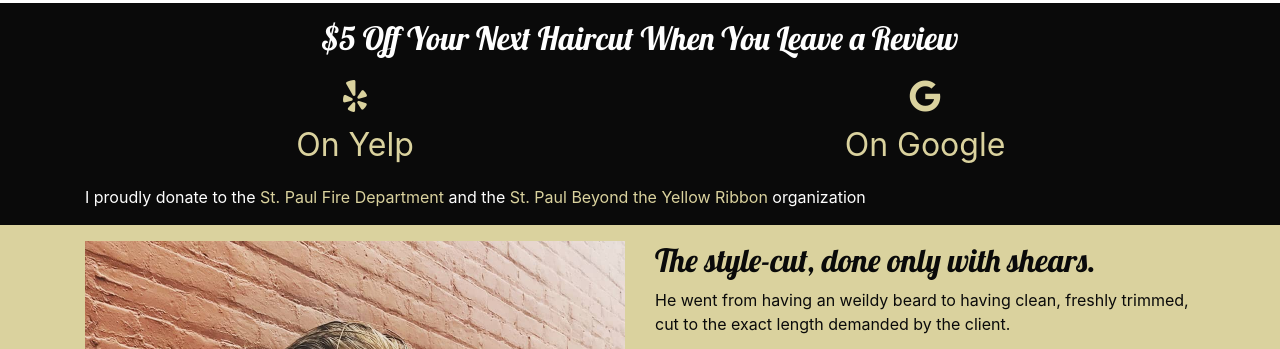
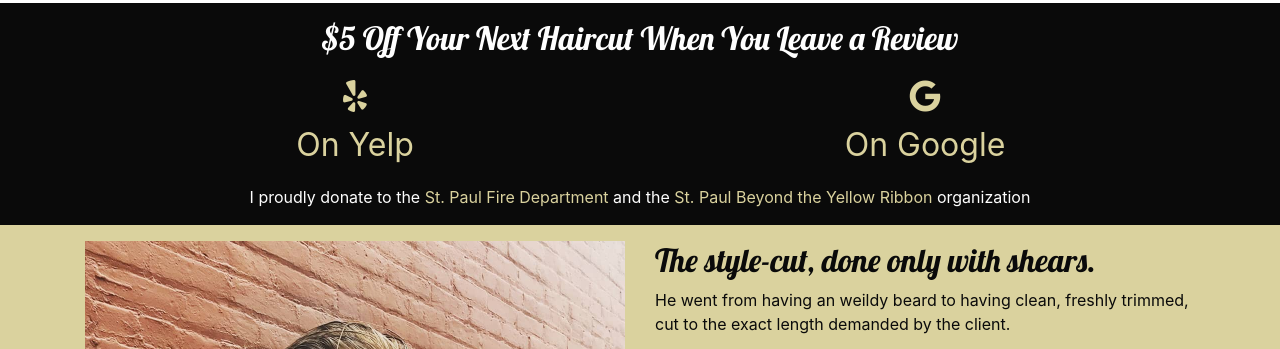
Before and after one commit to ryan258/nick-steeves-live, a plain HTML site: page index.html in a window 1280 px wide. Shown: the part 1412-1761 px from the top of the page. Drawn offline with nearby package versions, Linux system fonts and the light colour scheme.

Commit message:
Center the donation text

```diff
--- a/index.html
+++ b/index.html
@@ -144,7 +144,7 @@
             </a>
           </div>
           <div class="col-12">
-            <p>I proudly donate to the <a href="https://www.facebook.com/SaintPaulFireDepartment/" target="_blank">St. Paul Fire Department</a> and the <a href="https://www.facebook.com/stpaulbyr/" target="_blank">St. Paul Beyond the Yellow Ribbon</a> organization</p>
+            <p class="text-center">I proudly donate to the <a href="https://www.facebook.com/SaintPaulFireDepartment/" target="_blank">St. Paul Fire Department</a> and the <a href="https://www.facebook.com/stpaulbyr/" target="_blank">St. Paul Beyond the Yellow Ribbon</a> organization</p>
           </div>
         </div>
       </div>
```
